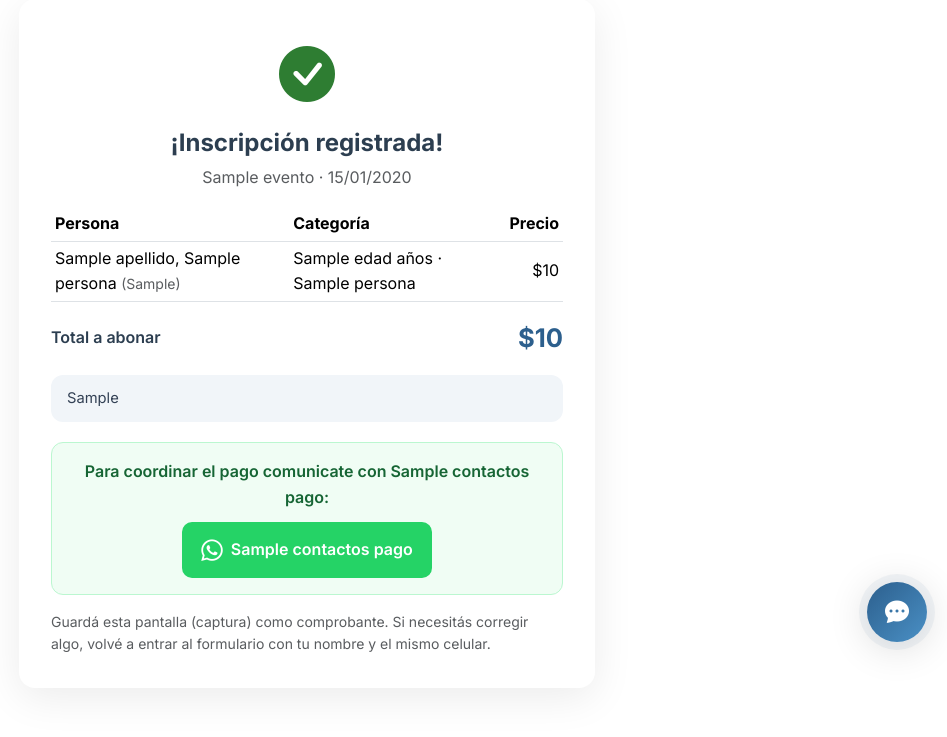
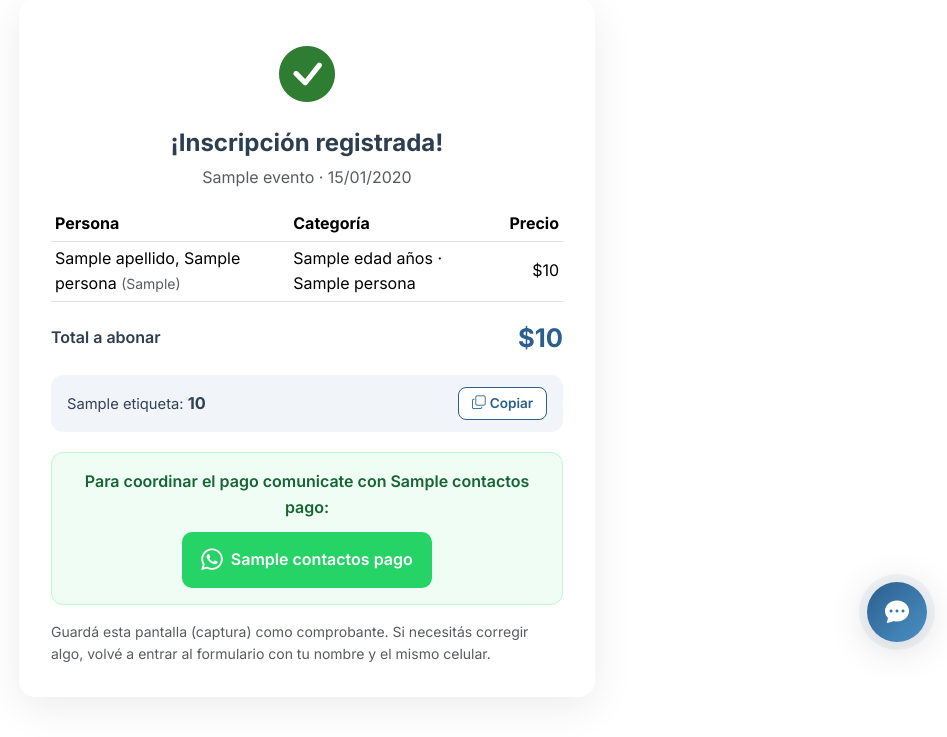
Before and after one commit to hernandezbg/ice_asuncion, a Django app: template templates/eventos/exito.html in a window 1280 px wide. Shown: the part 138-875 px from the top of the page, without its empty margins (333-1280 px from the left). Run offline with Django 5.2, Linux system fonts and the light colour scheme; the template is opened without the code that fills it: most values are stand-ins (such as "Sample title", 1, 10 or a date in 2020); some libraries are stand-ins or nearby versions.

Commit message:
Feat: boton copiar alias/CBU en el comprobante
Las lineas de la nota que empiezan con Alias, CBU o CVU muestran un boton
para copiar el valor al portapapeles.

Co-Authored-By: Claude Opus 5.5 <noreply@anthropic.com>

```diff
--- a/templates/eventos/exito.html
+++ b/templates/eventos/exito.html
@@ -10,6 +10,12 @@
 .ok-total { font-size: 1.6rem; font-weight: 700; color: var(--primary-color); }
 .nota-desc { background: #fefce8; border: 1px solid #fde68a; color: #854d0e; border-radius: 12px; padding: .75rem 1rem; margin-top: 1rem; font-size: .92rem; }
 .nota-libre { background: #f1f5f9; border-radius: 12px; padding: .75rem 1rem; margin-top: 1rem; font-size: .92rem; color: #334155; }
+.nota-libre > div + div { margin-top: .35rem; }
+.copiable { display: flex; align-items: center; justify-content: space-between; gap: .75rem; flex-wrap: wrap; }
+.copiable .valor { font-size: 1.02rem; word-break: break-all; }
+.btn-copiar { border: 1px solid var(--primary-color); color: var(--primary-color); background: #fff; border-radius: 8px; padding: .3rem .8rem; font-size: .85rem; font-weight: 600; white-space: nowrap; }
+.btn-copiar:hover { background: rgba(44,95,141,.06); }
+.btn-copiar.copiado { background: #2e7d32; border-color: #2e7d32; color: #fff; }
 .pago-box { background: #f0fdf4; border: 1px solid #bbf7d0; border-radius: 12px; padding: 1rem; margin-top: 1.25rem; text-align: center; }
 .pago-box p { margin-bottom: .75rem; font-weight: 600; color: #166534; }
 .btns-wa { display: flex; gap: .6rem; justify-content: center; flex-wrap: wrap; }
@@ -63,7 +69,18 @@
         {% endif %}
 
         {% if evento.nota_comprobante %}
-        <div class="nota-libre">{{ evento.nota_comprobante|linebreaksbr }}</div>
+        <div class="nota-libre">
+            {% for etiqueta, valor in evento.lineas_nota_comprobante %}
+            {% if valor %}
+            <div class="copiable">
+                <span>{{ etiqueta }}: <strong class="valor">{{ valor }}</strong></span>
+                <button type="button" class="btn-copiar" data-copiar="{{ valor }}"><i class="bi bi-copy me-1"></i>Copiar</button>
+            </div>
+            {% else %}
+            <div>{{ etiqueta }}</div>
+            {% endif %}
+            {% endfor %}
+        </div>
         {% endif %}
 
         {% if contactos_pago and inscripcion.total %}
@@ -85,4 +102,32 @@
         </p>
     </div>
 </div>
+
+<script>
+document.querySelectorAll('.btn-copiar').forEach(btn => {
+    btn.addEventListener('click', async () => {
+        const texto = btn.dataset.copiar;
+        let ok = false;
+        try {
+            await navigator.clipboard.writeText(texto);
+            ok = true;
+        } catch (e) {
+            // Respaldo para navegadores sin acceso al portapapeles
+            const ta = document.createElement('textarea');
+            ta.value = texto;
+            ta.setAttribute('readonly', '');
+            ta.style.position = 'fixed';
+            ta.style.opacity = '0';
+            document.body.appendChild(ta);
+            ta.select();
+            try { ok = document.execCommand('copy'); } catch (e2) { ok = false; }
+            ta.remove();
+        }
+        const original = btn.innerHTML;
+        btn.innerHTML = ok ? '<i class="bi bi-check-lg me-1"></i>¡Copiado!' : 'Mantené apretado para copiar';
+        btn.classList.toggle('copiado', ok);
+        setTimeout(() => { btn.innerHTML = original; btn.classList.remove('copiado'); }, 2000);
+    });
+});
+</script>
 {% endblock %}
```
Also changed, not shown: eventos/models.py (+19 -0 lines), eventos/tests.py (+14 -2 lines).
